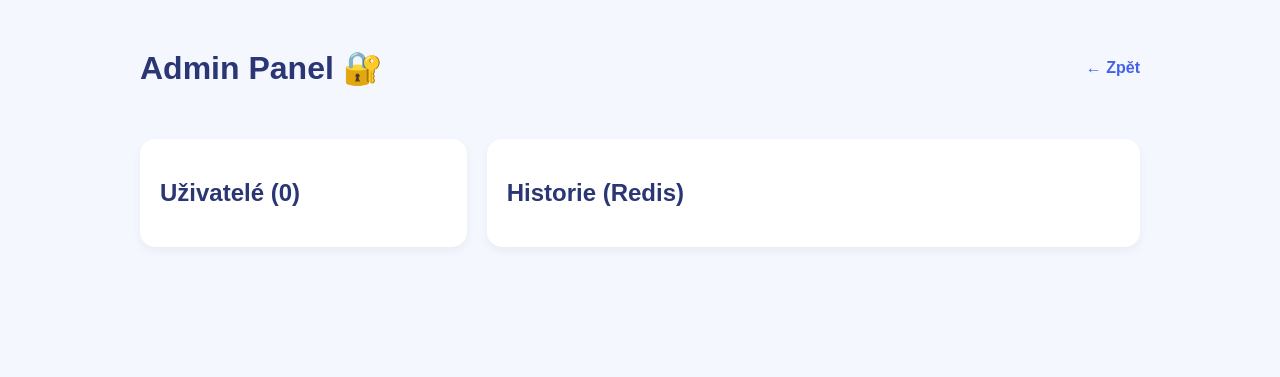
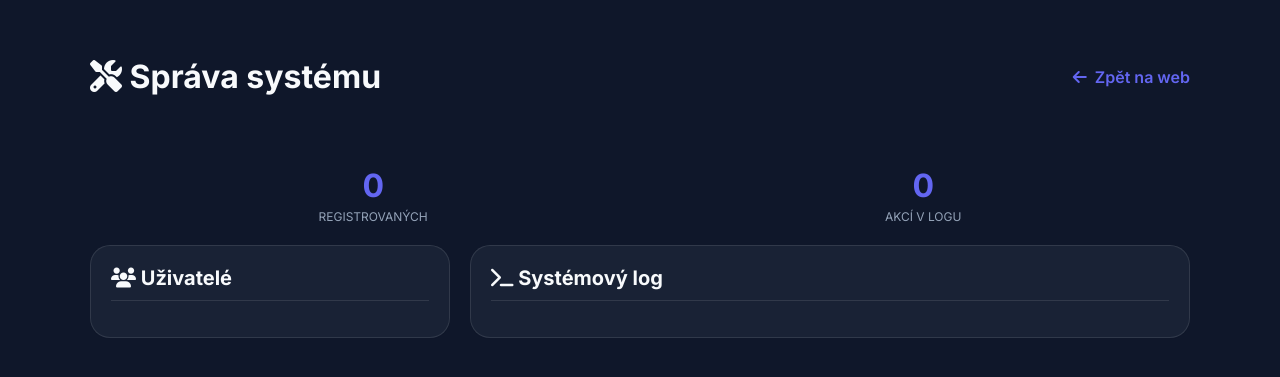
Before and after one commit to Gecyvpecy/projekt.test, a Flask app: page /status in a window 1280 px wide. Shown: the top 377 px of the page. Run offline with Flask 3, Linux system fonts and the light colour scheme; the visitor is signed in with stand-in values (Sample User, id 1); data that the repository does not hold is empty.

Commit message:
Update admin.html

```diff
--- a/templates/admin.html
+++ b/templates/admin.html
@@ -2,50 +2,147 @@
 <html lang="cs">
 <head>
     <meta charset="UTF-8">
-    <title>Admin Dashboard</title>
+    <meta name="viewport" content="width=device-width, initial-scale=1.0">
+    <title>Admin Panel | PC AI Advisor</title>
+    <link href="https://fonts.googleapis.com/css2?family=Inter:wght@300;400;600;700&display=swap" rel="stylesheet">
+    <link rel="stylesheet" href="https://cdnjs.cloudflare.com/ajax/libs/font-awesome/6.4.0/css/all.min.css">
     <style>
-        body { font-family: sans-serif; background: #f4f7fe; color: #2b3674; padding: 20px; }
-        .container { max-width: 1000px; margin: 0 auto; }
-        header { display: flex; justify-content: space-between; align-items: center; margin-bottom: 30px; }
-        .grid { display: grid; grid-template-columns: 1fr 2fr; gap: 20px; }
-        .card { background: white; padding: 20px; border-radius: 15px; box-shadow: 0 4px 10px rgba(0,0,0,0.05); }
-        .user-item { background: #f8faff; padding: 10px; border-radius: 8px; margin-bottom: 5px; font-weight: bold; }
-        .log-table { width: 100%; border-collapse: collapse; font-size: 0.9rem; }
-        .log-table td { padding: 10px; border-top: 1px solid #eee; }
-        .tag { padding: 3px 7px; border-radius: 4px; font-size: 10px; font-weight: bold; color: white; }
-        .tag-login { background: #4361ee; }
-        .tag-reg { background: #05cd99; }
-        .tag-ai { background: #6b46c1; }
+        :root {
+            --primary: #6366f1;
+            --bg: #0f172a;
+            --card-bg: rgba(30, 41, 59, 0.7);
+            --text-light: #f8fafc;
+            --text-dim: #94a3b8;
+        }
+
+        body {
+            font-family: 'Inter', sans-serif;
+            background-color: var(--bg);
+            color: var(--text-light);
+            margin: 0;
+            padding: 20px;
+        }
+
+        .container { max-width: 1100px; margin: 0 auto; }
+
+        header {
+            display: flex;
+            justify-content: space-between;
+            align-items: center;
+            margin-bottom: 2rem;
+            padding: 1rem 0;
+        }
+
+        .back-link {
+            text-decoration: none;
+            color: var(--primary);
+            font-weight: 600;
+            display: flex;
+            align-items: center;
+            gap: 8px;
+        }
+
+        .grid {
+            display: grid;
+            grid-template-columns: 1fr 2fr;
+            gap: 20px;
+        }
+
+        @media (max-width: 768px) { .grid { grid-template-columns: 1fr; } }
+
+        .card {
+            background: var(--card-bg);
+            backdrop-filter: blur(10px);
+            border-radius: 20px;
+            border: 1px solid rgba(255, 255, 255, 0.1);
+            padding: 20px;
+        }
+
+        h2 { font-size: 1.25rem; margin-top: 0; border-bottom: 1px solid rgba(255,255,255,0.1); padding-bottom: 10px; }
+
+        /* Uživatelé */
+        .user-list { list-style: none; padding: 0; }
+        .user-badge {
+            display: flex;
+            align-items: center;
+            gap: 10px;
+            padding: 10px;
+            background: rgba(15, 23, 42, 0.5);
+            margin-bottom: 8px;
+            border-radius: 10px;
+        }
+        .user-badge i { color: var(--primary); }
+
+        /* Logy */
+        .log-container {
+            max-height: 500px;
+            overflow-y: auto;
+            font-family: 'Courier New', monospace;
+            font-size: 0.85rem;
+        }
+
+        .log-entry {
+            padding: 8px;
+            border-bottom: 1px solid rgba(255,255,255,0.05);
+            display: flex;
+            gap: 15px;
+        }
+
+        .log-time { color: var(--primary); min-width: 80px; }
+        .log-msg { color: var(--text-dim); }
+
+        /* Statistiky */
+        .stat-card {
+            display: flex;
+            justify-content: space-around;
+            margin-bottom: 20px;
+        }
+        .stat-box { text-align: center; }
+        .stat-val { font-size: 2rem; font-weight: 700; display: block; color: var(--primary); }
+        .stat-label { font-size: 0.75rem; color: var(--text-dim); text-transform: uppercase; }
+
     </style>
 </head>
 <body>
     <div class="container">
         <header>
-            <h1>Admin Panel 🔐</h1>
-            <a href="/" style="text-decoration: none; color: #4361ee; font-weight: bold;">← Zpět</a>
+            <h1><i class="fas fa-tools"></i> Správa systému</h1>
+            <a href="/" class="back-link"><i class="fas fa-arrow-left"></i> Zpět na web</a>
         </header>
+
+        <div class="stat-card">
+            <div class="stat-box">
+                <span class="stat-val">{{ uzivatele|length }}</span>
+                <span class="stat-label">Registrovaných</span>
+            </div>
+            <div class="stat-box">
+                <span class="stat-val">{{ logy|length }}</span>
+                <span class="stat-label">Akcí v logu</span>
+            </div>
+        </div>
 
         <div class="grid">
             <div class="card">
-                <h2>Uživatelé ({{ uzivatele|length }})</h2>
-                {% for u in uzivatele %}
-                    <div class="user-item">{{ u }}</div>
-                {% endfor %}
+                <h2><i class="fas fa-users"></i> Uživatelé</h2>
+                <div class="user-list">
+                    {% for u in uzivatele %}
+                    <div class="user-badge">
+                        <i class="fas fa-circle-user"></i>
+                        <span>{{ u }}</span>
+                    </div>
+                    {% endfor %}
+                </div>
             </div>
+
             <div class="card">
-                <h2>Historie (Redis)</h2>
-                <table class="log-table">
+                <h2><i class="fas fa-terminal"></i> Systémový log</h2>
+                <div class="log-container">
                     {% for log in logy %}
-                    <tr>
-                        <td>
-                            {% if 'Login' in log %}<span class="tag tag-login">LOGIN</span>
-                            {% elif 'Registrace' in log %}<span class="tag tag-reg">REG</span>
-                            {% else %}<span class="tag tag-ai">AI</span>{% endif %}
-                        </td>
-                        <td>{{ log }}</td>
-                    </tr>
+                    <div class="log-entry">
+                        <span class="log-msg">{{ log }}</span>
+                    </div>
                     {% endfor %}
-                </table>
+                </div>
             </div>
         </div>
     </div>
```
